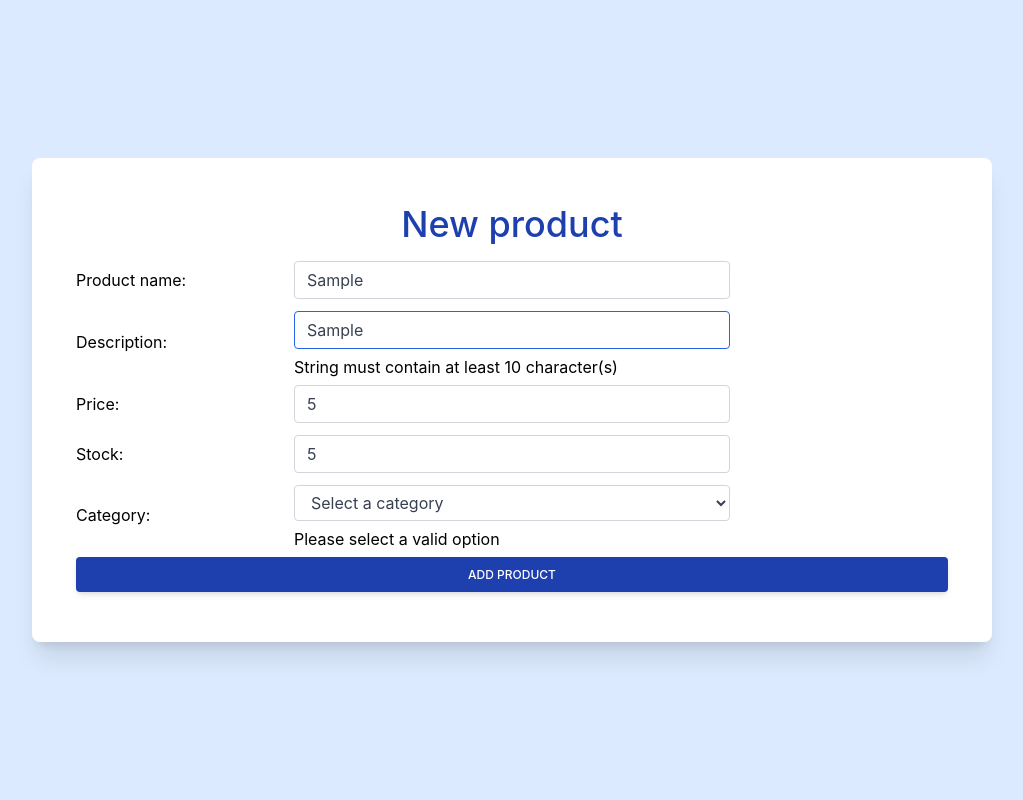
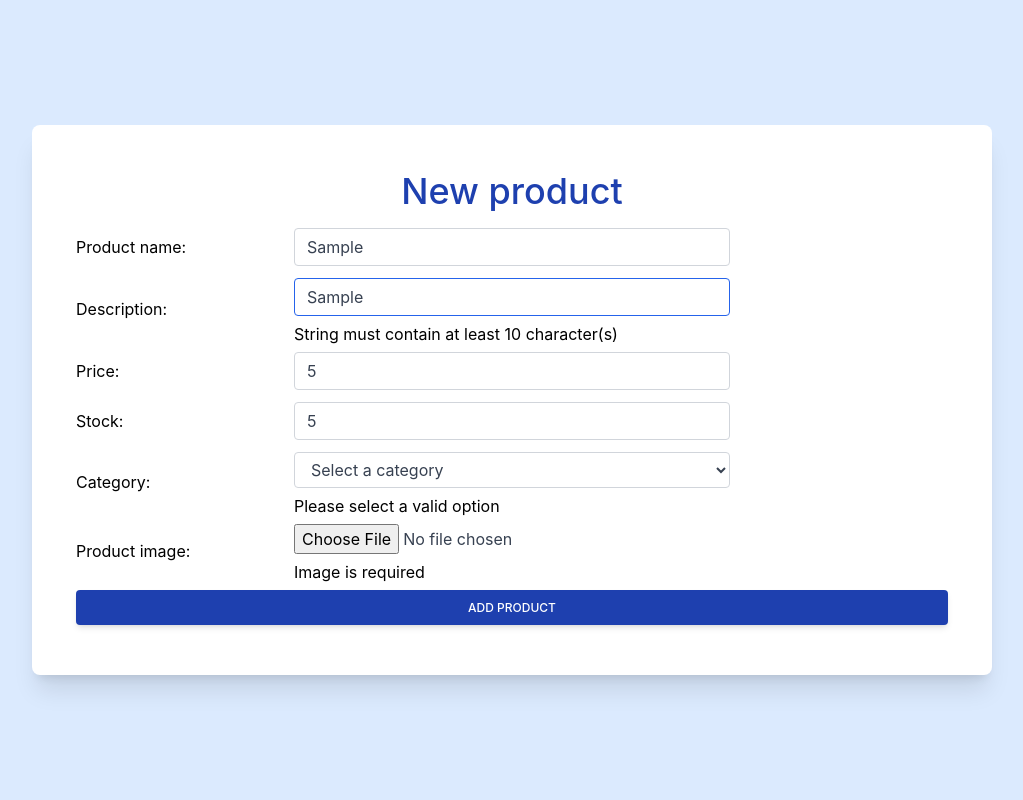
Before and after one commit to LuisAlbertoATOS/OnlineStore-React, a React (Create React App) app in the folder online-store/: page /product-form in a window 1280 px wide. Both pictures are taken after typing "Sample", "Sample", "5", "5" into the empty fields and a click on the button "ADD PRODUCT". Shown: the top 800 px of the page, without its empty margins (128-1151 px from the left). Built offline with nearby package versions, Linux system fonts and the light colour scheme; grey boxes are pictures that could not be loaded.

Commit message:
Add Input file validation

```diff
--- a/online-store/src/forms/ProductForm.jsx
+++ b/online-store/src/forms/ProductForm.jsx
@@ -1,4 +1,4 @@
-import React, { useState } from "react";
+import React from "react";
 import InputFile from "./input-components/InputFile";
 import InputNumber from "./input-components/InputNumber";
 import InputSelect from "./input-components/InputSelect";
@@ -8,32 +8,41 @@ import { zodResolver } from "@hookform/resolvers/zod";
 import * as z from "zod";
 
 const schema = z.object({
-  name:z.string().min(5),
+  name: z.string().min(5),
   description: z.string().min(10),
-  price:z.number().positive(),
-  stock:z.number().nonnegative(),
-  category:z.enum(["videogames", "earphones", "smartphones"],  { errorMap: (issue, ctx) => {
-    return {message: 'Please select a valid option'};
-  }}),
-  // image:z.string()
-})
+  price: z.number().positive(),
+  stock: z.number().nonnegative(),
+  category: z.enum(["videogames", "earphones", "smartphones"], {
+    errorMap: (issue, ctx) => {
+      return { message: "Please select a valid option" };
+    },
+  }),
+  image: z
+    .instanceof(FileList)
+    .refine((files) => files?.length === 1, "Image is required"),
+});
 
 const ProductForm = (props) => {
-  const { register, handleSubmit, formState: { errors } } = useForm({
-    resolver: zodResolver(schema)
+  const {
+    register,
+    handleSubmit,
+    formState: { errors },
+  } = useForm({
+    resolver: zodResolver(schema),
   });
 
-function onSubmit(data, e){
-  console.log(data)
+  function onSubmit(data) {
+    console.log(data);
   }
-console.log(errors)
-
 
   return (
-      <React.Fragment >
+    <React.Fragment>
       <div className="bg-blue-100 grid h-screen place-items-center">
         <div className="block p-6 rounded-lg shadow-xl bg-white w-3/4">
-            <form className="h-full w-full px-5 py-5" onSubmit={handleSubmit(onSubmit)}>
+          <form
+            className="h-full w-full px-5 py-5"
+            onSubmit={handleSubmit(onSubmit)}
+          >
             <h1 className="font-medium leading-tight text-4xl mt-0 mb-2 text-blue-800 text-center">
               {props.action} product
             </h1>
@@ -78,11 +87,12 @@ console.log(errors)
               ]}
               error={errors.category}
             />
-              {/* <InputFile
-              {...register("image")}
+            <InputFile
+              register={register}
               label={"Product image:"}
-              type={"file"}
-              /> */}
+              name="image"
+              error={errors.image}
+            />
             <div className="flex space-x-2 justify-center my-1.5">
               <button
                 type="submit"
--- a/online-store/src/forms/input-components/InputFile.jsx
+++ b/online-store/src/forms/input-components/InputFile.jsx
@@ -1,11 +1,13 @@
 import React from "react";
 
-const InputFile = (props) => {
+const InputFile = ({ label, type, register, name, error }) => {
   return (
     <div className="flex flex-row">
-      <label className="w-1/3 self-center text-left">{props.label}</label>
+      <label className="w-1/3 self-center text-left">{label}</label>
+      <div className="flex flex-col w-full items-start">
         <input
-        type={props.type}
+          {...register(name)}
+          type="file"
           className="
             form-control
             block
@@ -21,6 +23,8 @@ const InputFile = (props) => {
             focus:text-gray-700 focus:bg-white focus:border-blue-600 focus:outline-none
             "
         />
+        {error && <p>{error.message}</p>}
+      </div>
     </div>
   );
 };
```
Also changed, not shown: 1 other file (tests, documents, lock files or other folders). Lines whose indentation alone changed are shown as unchanged.
